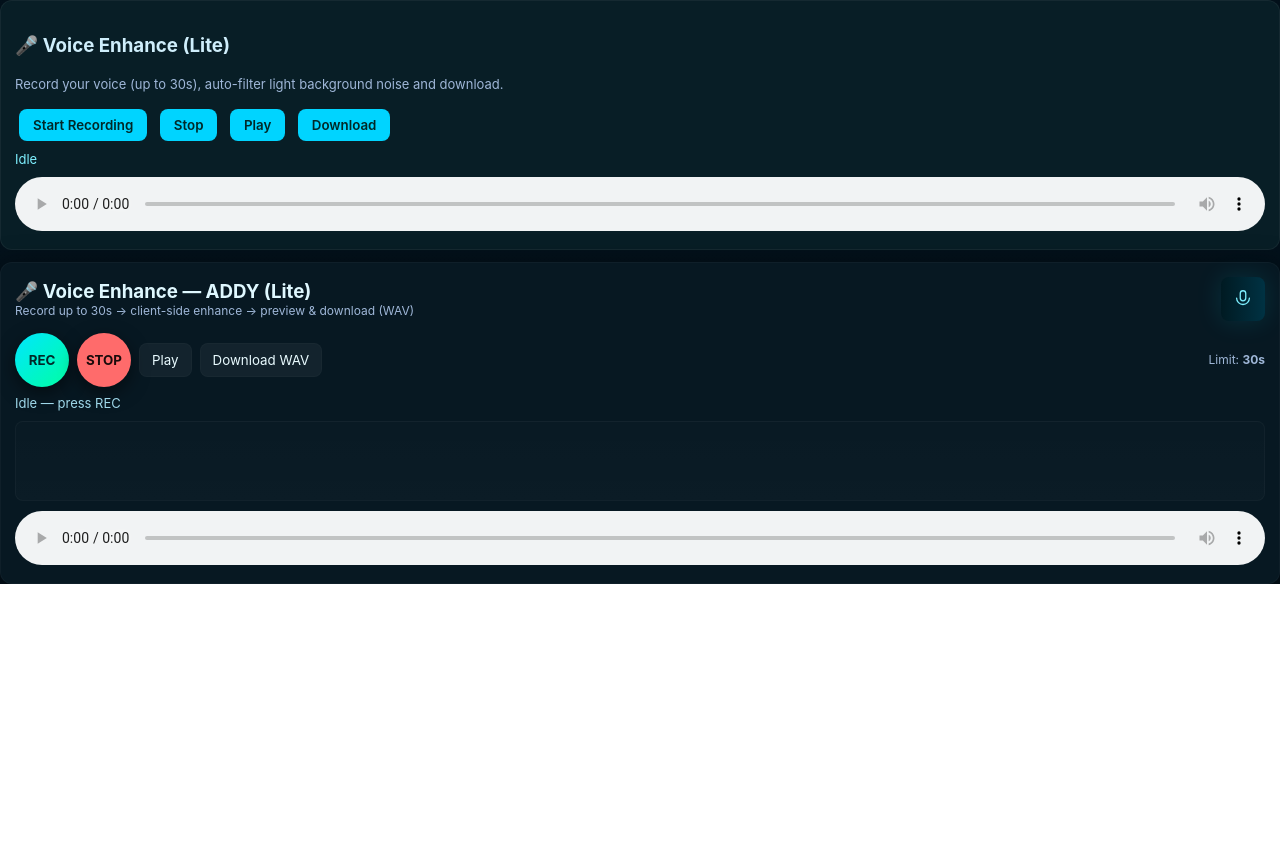
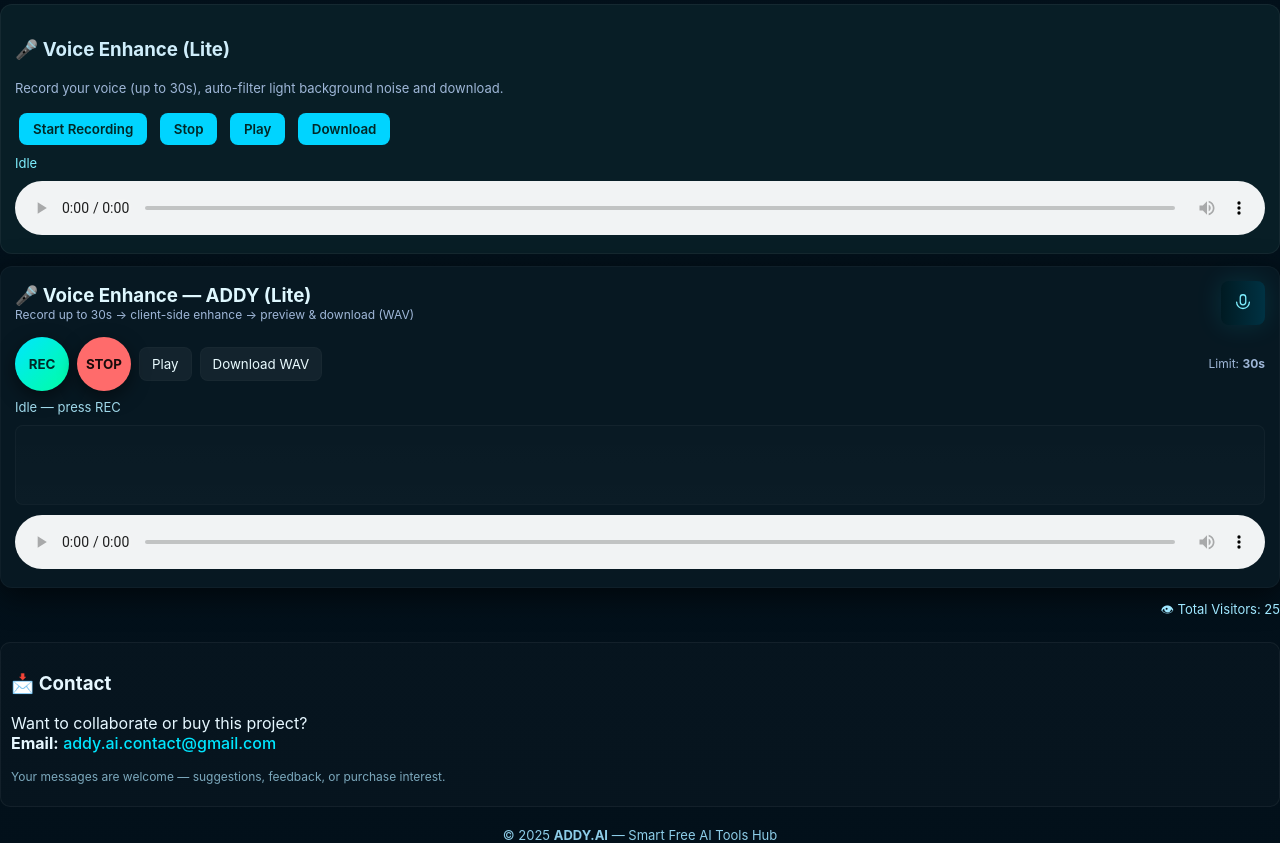
Before and after one commit to gulladj61-sketch/ADDY-budyy, a plain HTML site: page index.html in a window 1280 px wide. Shown: the part 2201-3044 px from the top of the page. Before the commit the page ends 2785 px from the top, so only its background shows below. Drawn offline with nearby package versions, Linux system fonts and the light colour scheme.

Commit message:
Update new ai project

```diff
--- a/index.html
+++ b/index.html
@@ -1548,4 +1548,60 @@
 
 })();
 </script>
-<!-- END ADDY Voice Enhance -->
+<!-- END ADDY Voice Enhance --><!-- ADDY Final Polish Booster Pack -->
+<!-- ✅ Meta & SEO polish -->
+<meta name="title" content="ADDY.AI — Smart Free AI Tools Hub">
+<meta name="description" content="Use free AI-powered tools for voice enhancement, image effects, text summary and more. 100% browser-based and secure.">
+<meta property="og:title" content="ADDY.AI — Free Smart Tools">
+<meta property="og:description" content="Premium free AI tools — built for everyone. Try now.">
+<meta name="theme-color" content="#00e6ff">
+
+<style>
+  html{scroll-behavior:smooth;}
+  [data-animate]{opacity:0;transform:translateY(30px);transition:all 0.8s ease;}
+  [data-animate].visible{opacity:1;transform:translateY(0);}
+  .glow-hover:hover{box-shadow:0 0 15px #00f6ff66, inset 0 0 10px #00f6ff33;transform:scale(1.03);}
+  #visitorBox{color:#9fe7ff;font-size:13px;text-align:right;margin:10px 0;}
+  #contactBox{background:rgba(255,255,255,0.02);border:1px solid rgba(255,255,255,0.05);border-radius:10px;padding:10px;margin-top:20px;}
+  #contactBox a{color:#00e6ff;text-decoration:none;font-weight:500;}
+  footer{margin-top:20px;text-align:center;font-size:13px;color:#8dcde8;}
+</style>
+
+<!-- ✅ Visitor Counter -->
+<div id="visitorBox">👁 Visitors loading...</div>
+
+<!-- ✅ Contact / About section -->
+<div id="contactBox" data-animate>
+  <h3>📩 Contact</h3>
+  <p>Want to collaborate or buy this project?<br>
+  <strong>Email:</strong> <a href="mailto:addy.ai.contact@gmail.com">addy.ai.contact@gmail.com</a></p>
+  <p style="font-size:12px;color:#7ca9bd">Your messages are welcome — suggestions, feedback, or purchase interest.</p>
+</div>
+
+<footer data-animate>© 2025 <strong>ADDY.AI</strong> — Smart Free AI Tools Hub</footer>
+
+<script>
+/* Fade-in on scroll animation */
+const observer = new IntersectionObserver(entries=>{
+  entries.forEach(entry=>{
+    if(entry.isIntersecting){entry.target.classList.add('visible');}
+  });
+});
+document.querySelectorAll('[data-animate]').forEach(el=>observer.observe(el));
+
+/* Live Visitor Counter (localStorage based mock) */
+(function(){
+  const box=document.getElementById('visitorBox');
+  let count=localStorage.getItem('addy_visitors');
+  if(!count){count=Math.floor(Math.random()*50)+10;}
+  else{count=parseInt(count)+1;}
+  localStorage.setItem('addy_visitors',count);
+  box.innerText="👁 Total Visitors: "+count;
+})();
+
+/* Neon hover effect for all buttons */
+document.querySelectorAll('button').forEach(btn=>{
+  btn.classList.add('glow-hover');
+});
+</script>
+<!-- END Polish Booster Pack -->
```
